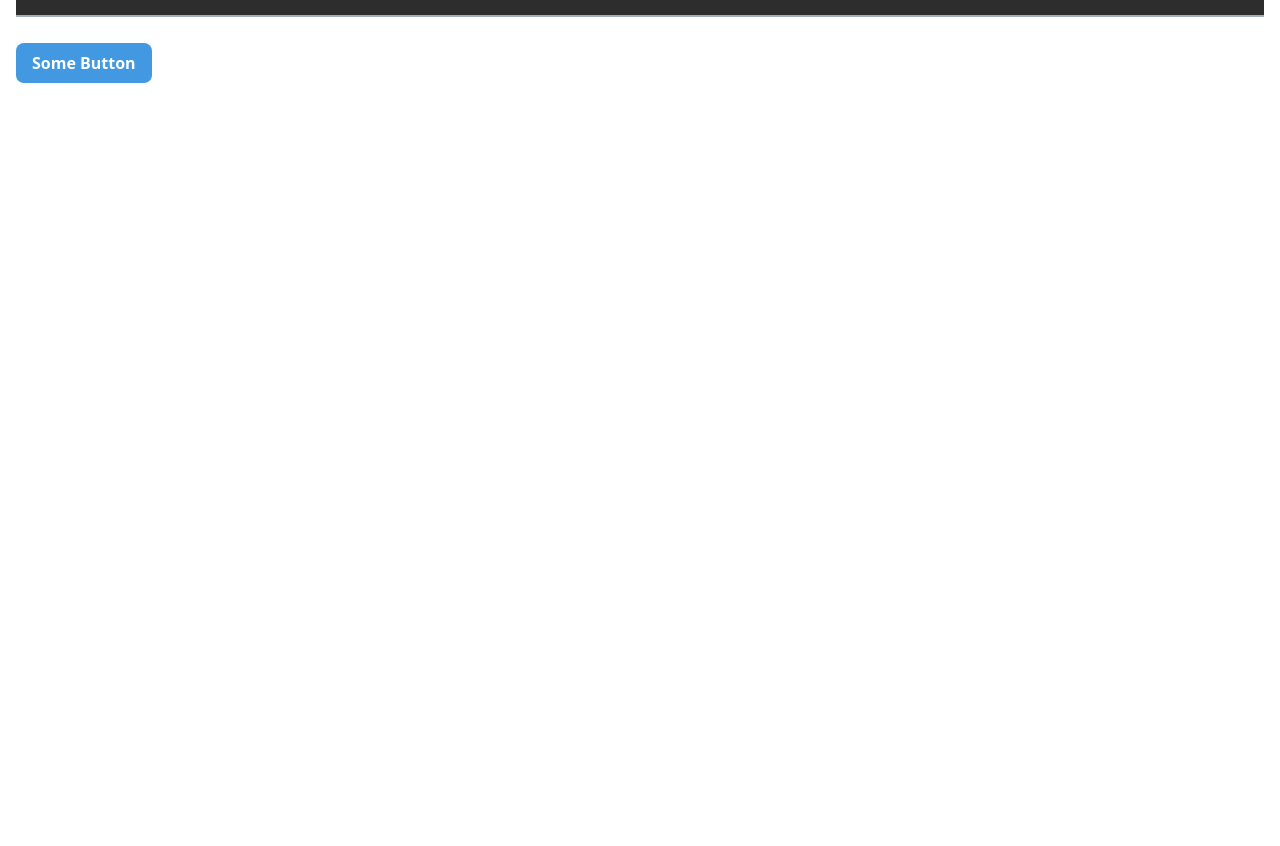
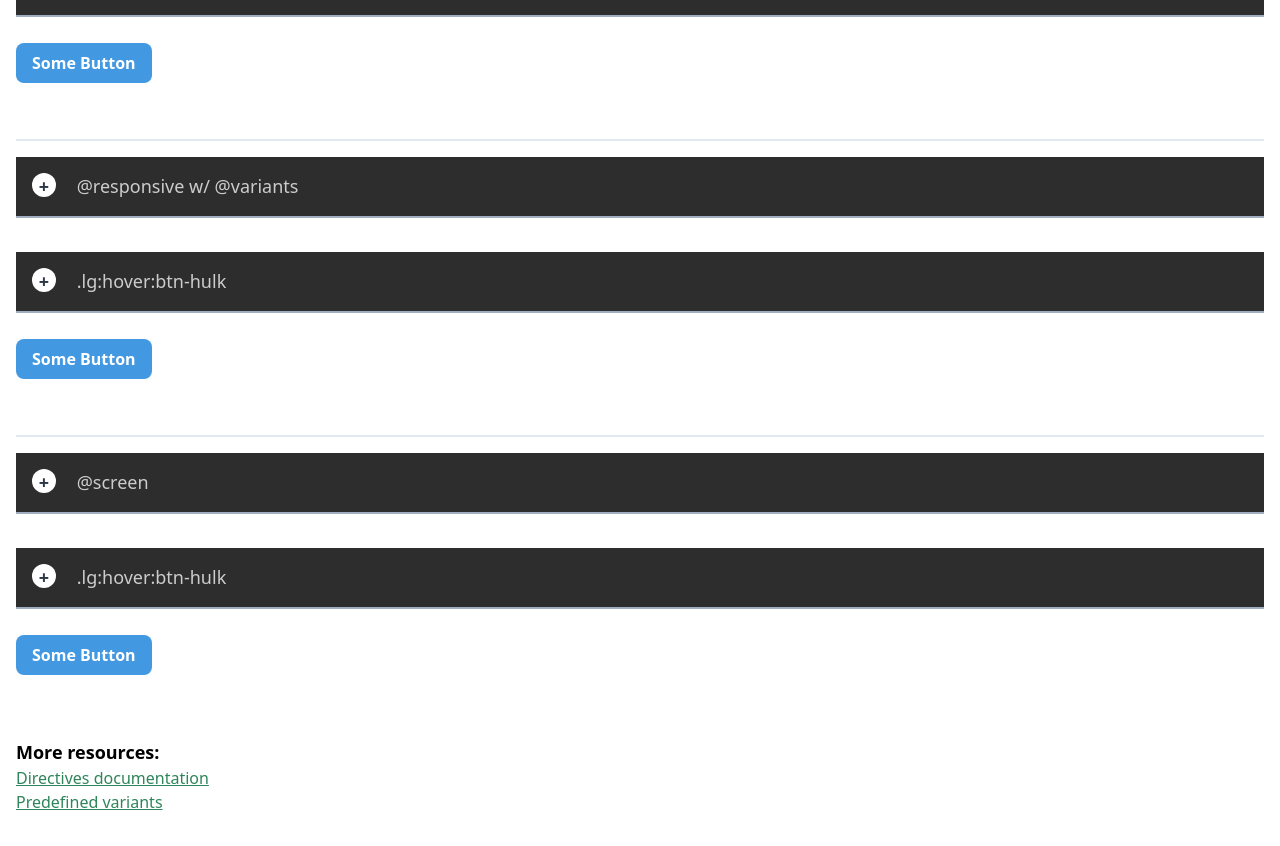
Before and after one commit to nsnyder/tailwind-demo, a Vue app: page / in a window 1280 px wide. Shown: the part 940-1786 px from the top of the page. Before the commit the page ends 1119 px from the top, so only its background shows below. Built offline with nearby package versions, Linux system fonts and the light colour scheme; no server answers.

Commit message:
Extract the resources component
Add some more stuff about directives and such...

```diff
--- a/src/components/Directives.vue
+++ b/src/components/Directives.vue
@@ -1,5 +1,5 @@
 <template>
-  <div class="">
+  <div>
     <h2 class="text-4xl">Tailwind Directives</h2>
     <div class="border-t-2 mt-2" v-for="(directive, index) in directives" :key="index">
       <collapsible-code :code="directive.cssSelector ? getRuleFromCss(directive.cssSelector) : directive.css"
@@ -11,11 +11,14 @@
         <div class="mt-2" v-html="directive.markup"></div>
       </template>
     </div>
+
+    <resources-footer :resources="resources" />
   </div>
 </template>
 
 <script>
   import CollapsibleCode from '~/components/CollapsibleCode.vue';
+  import ResourcesFooter from '~/components/ResourcesFooter.vue';
   import ExtractsCode from '~/mixins/ExtractsCode.js';
 
   export default {
@@ -23,6 +26,7 @@
 
     components: {
       CollapsibleCode,
+      ResourcesFooter,
     },
 
     mixins: [
@@ -62,7 +66,32 @@
             css: null,
             cssSelector: '@variants hover',
             markup: '<a class="btn hover:btn-hulk mb-12" href="#">Some Button</a>',
-            markupName: '.btn-hulk:hover',
+            markupName: '.hover:btn-hulk',
+          },
+          {
+            name: '@responsive w/ @variants',
+            css: null,
+            cssSelector: 'Variants can use the @responsive',
+            markup: '<a class="btn lg:hover:btn-hulk mb-12" href="#">Some Button</a>',
+            markupName: '.lg:hover:btn-hulk',
+          },
+          // TODO
+          {
+            name: '@screen',
+            css: null,
+            cssSelector: 'Variants can use the @responsive',
+            markup: '<a class="btn lg:hover:btn-hulk mb-12" href="#">Some Button</a>',
+            markupName: '.lg:hover:btn-hulk',
+          }
+        ],
+        resources: [
+          {
+            href: 'https://v1.tailwindcss.com/docs/functions-and-directives',
+            name: 'Directives documentation'
+          },
+          {
+            href: 'https://v1.tailwindcss.com/docs/pseudo-class-variants',
+            name: 'Predefined variants'
           }
         ]
       };
--- a/src/components/PurgeCSS.vue
+++ b/src/components/PurgeCSS.vue
@@ -33,21 +33,7 @@
       <tailwind-config />
     </div>
 
-    <div class="mt-4">
-      <h3 class="text-lg font-bold">More resources:</h3>
-      <ul>
-        <li>
-          <a href="https://github.com/FullHuman/purgecss-docs/blob/master/whitelisting.md">
-            PurgeCSS: Whitelisting Documentation
-          </a>
-        </li>
-        <li>
-          <a href="https://v1.tailwindcss.com/docs/controlling-file-size#writing-purgeable-html">
-            Tailwind: Writing Purgeable HTML
-          </a>
-        </li>
-      </ul>
-    </div>
+    <resources-footer :resources="resources" />
   </div>
 </template>
 
@@ -55,6 +41,7 @@
   import CollapsibleCode from '~/components/CollapsibleCode.vue';
   import TailwindConfig from '~/components/TailwindConfig.vue';
   import ExtractsCode from '~/mixins/ExtractsCode.js';
+  import ResourcesFooter from '~/components/ResourcesFooter.vue';
   import subYears from 'date-fns/subYears';
   import addDays from 'date-fns/addDays';
   import subDays from 'date-fns/subDays';
@@ -87,6 +74,7 @@
 
     components: {
       CollapsibleCode,
+      ResourcesFooter,
       TailwindConfig,
     },
 
@@ -210,6 +198,18 @@
         }
 
         return monthData;
+      },
+      resources: function() {
+        return [
+          {
+            href: 'https://github.com/FullHuman/purgecss-docs/blob/master/whitelisting.md',
+            name: 'PurgeCSS: Whitelisting Documentation',
+          },
+          {
+            href: 'https://v1.tailwindcss.com/docs/controlling-file-size#writing-purgeable-html',
+            name: 'Tailwind: Writing Purgeable HTML',
+          }
+        ]
       }
     },
 
--- /dev/null
+++ b/src/components/ResourcesFooter.vue
@@ -0,0 +1,23 @@
+<template>
+  <div class="mt-4">
+    <h3 class="text-lg font-bold">More resources:</h3>
+    <ul>
+      <li v-for="(resource, index) in resources" :key="index">
+        <a :href="resource.href" v-text="resource.name" target="_blank"></a>
+      </li>
+    </ul>
+  </div>
+</template>
+
+<script>
+  export default {
+    name: 'ResourcesFooter',
+
+    props: {
+      resources: {
+        type: Array,
+        required: true,
+      }
+    }
+  }
+</script>
--- a/src/mixins/ExtractsCode.js
+++ b/src/mixins/ExtractsCode.js
@@ -19,7 +19,12 @@ export default {
     codeToString(code, name) {
       // Split the code into individual lines.
       const parts = code.toString().split('\n');
-      const lastLine = parts[parts.length - 1];
+      const lastLine = parts.map(p => p).reverse().find(line => line.trim().length > 0);
+
+      // Add a failsafe.
+      if (!lastLine) {
+        return 'Could not find the specified rule.';
+      }
 
       // Count the spaces that need to be trimmed off the start.
       const excessSpaces = lastLine.length - lastLine.trimStart().length;
@@ -51,13 +56,19 @@ export default {
       store.mainCss = await response.text();
     },
     getRuleFromCss(selector) {
+      if (!store.mainCss) {
+        return '';
+      }
+
       const parts = store.mainCss.split('\n');
 
       let bracketCounter = 0;
-      let hasStarted = false;
+      let hasEnded = false;
       return this.codeToString(parts.reduce((previous, current) => {
-        if (!hasStarted && current.includes(selector + ' {')) {
-          hasStarted = true;
+        if (
+          (!hasEnded && current.includes(selector + ' {')) ||
+          (bracketCounter > 0 && current.includes('{'))
+        ) {
           bracketCounter++;
         }
 
@@ -67,6 +78,10 @@ export default {
 
         if (bracketCounter > 0 && current.includes('}')) {
           bracketCounter--;
+
+          if (bracketCounter === 0) {
+            hasEnded = true;
+          }
         }
 
         return previous;
--- a/src/styles/main.css
+++ b/src/styles/main.css
@@ -33,6 +33,7 @@ a {
   @apply inline-block bg-blue-500 font-bold rounded-lg px-4 py-2 text-white no-underline;
 }
 
+@responsive { /* Variants can use the @responsive {} directive. */
   @variants hover {
     .btn-hulk {
       @apply btn;
@@ -42,3 +43,4 @@ a {
       transform-origin: top left;
     }
   }
+}
```
Lines whose indentation alone changed are shown as unchanged.
